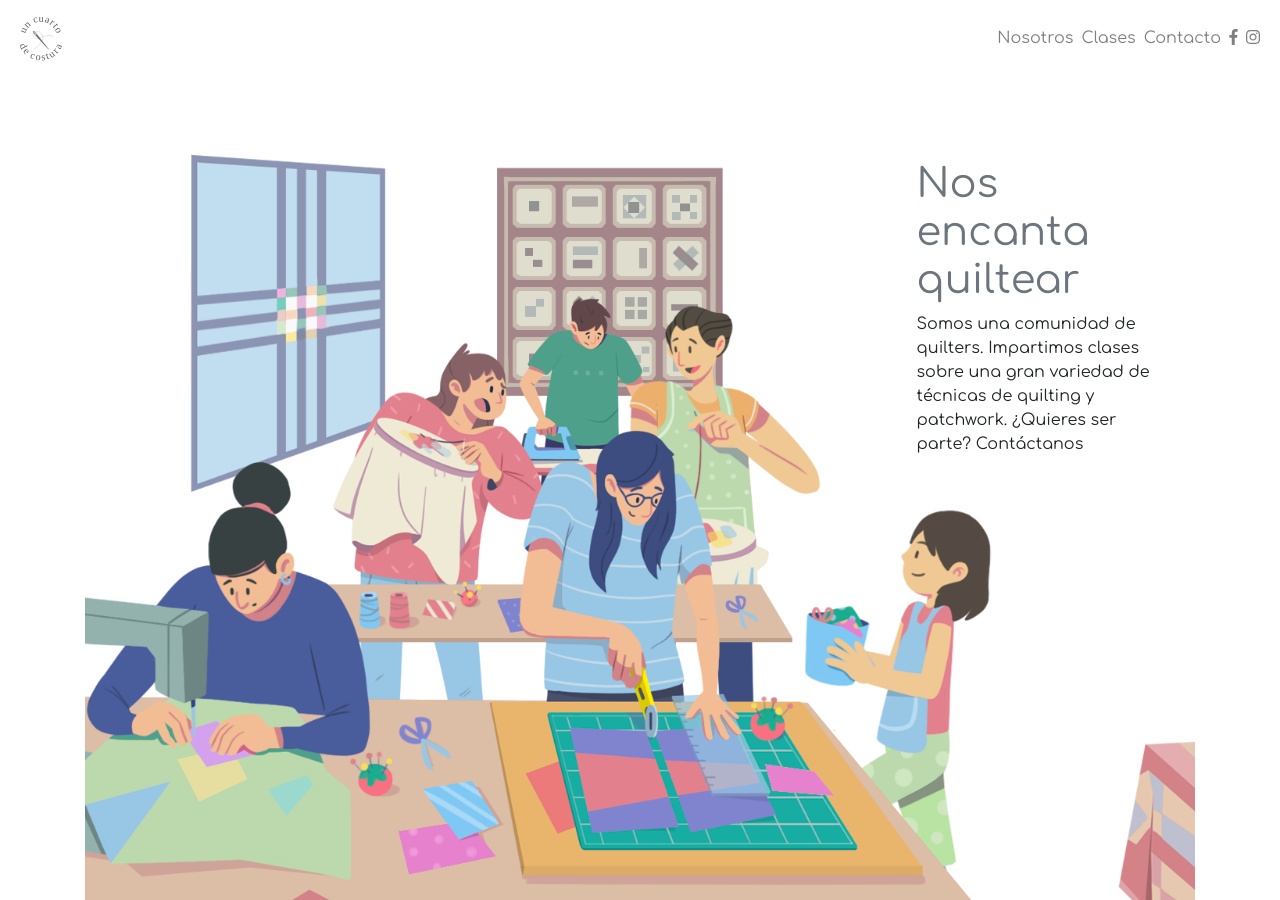
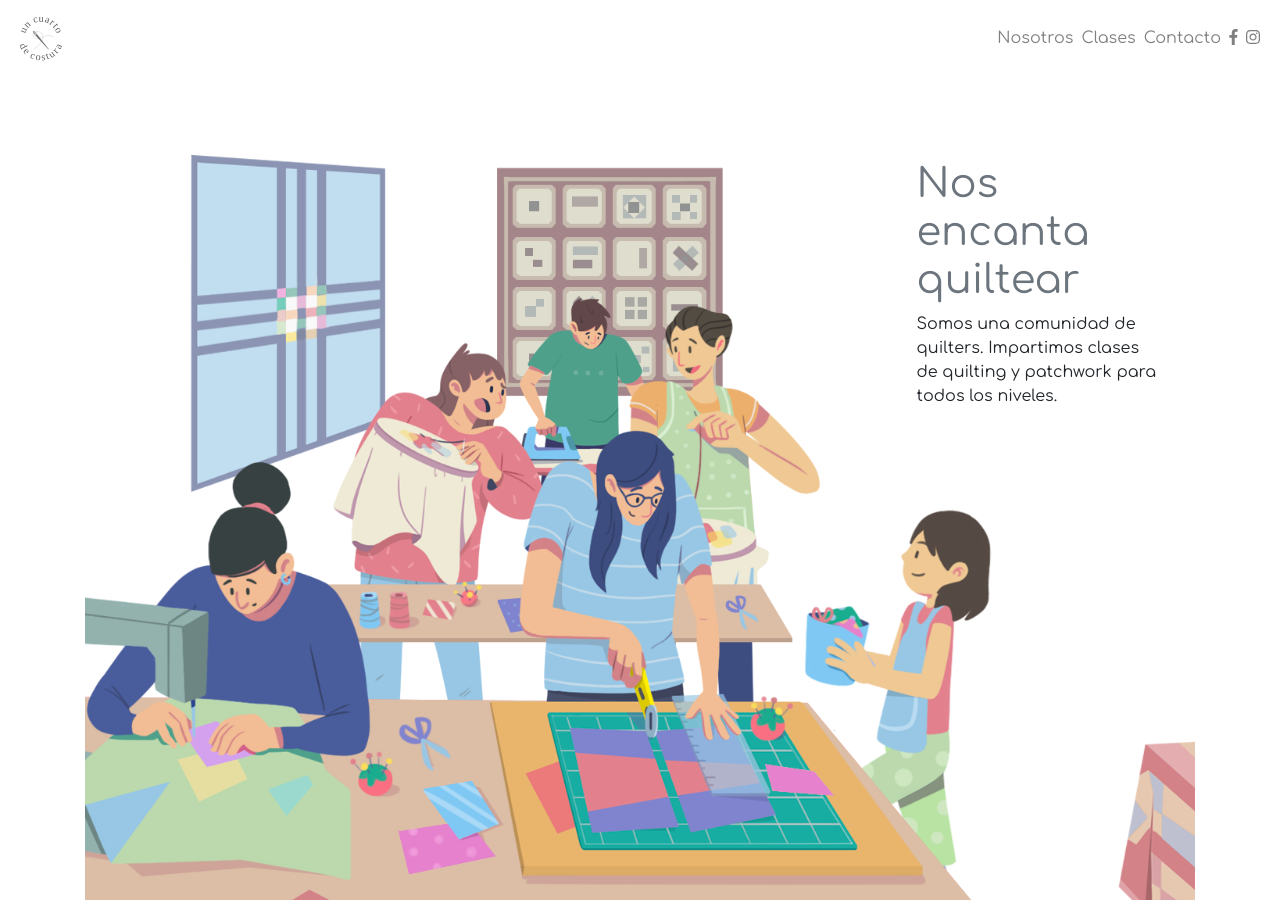
Before and after one commit to majesticness/majesticness.github.io, a Jekyll site: the page built from index.html, in a window 1280 px wide and 900 px high. Built offline with Jekyll 4.4.1, drawn with Linux system fonts in a browser that asks for light colours; nearby versions of some CDN libraries.

Commit message:
Update from Forestry.io mariajose.lot@gmail.com updated _includes/hero.html

```diff
--- a/_includes/hero.html
+++ b/_includes/hero.html
@@ -4,9 +4,7 @@
 <div class="jumbotron jumbotron-fluid un-cuarto">
     <div class="container w-25 float-right m-3 d-none d-sm-block d-sm-none d-md-block">
         <h1><span class="text-muted">Nos encanta quiltear</span></h1>
-        <p>Somos una comunidad de quilters. Impartimos clases sobre una gran variedad de técnicas de quilting y patchwork.
-
-¿Quieres ser parte? Contáctanos
+        <p>Somos una comunidad de quilters. Impartimos clases de quilting y patchwork para todos los niveles.
 </p>
     </div>
 </div>
```
